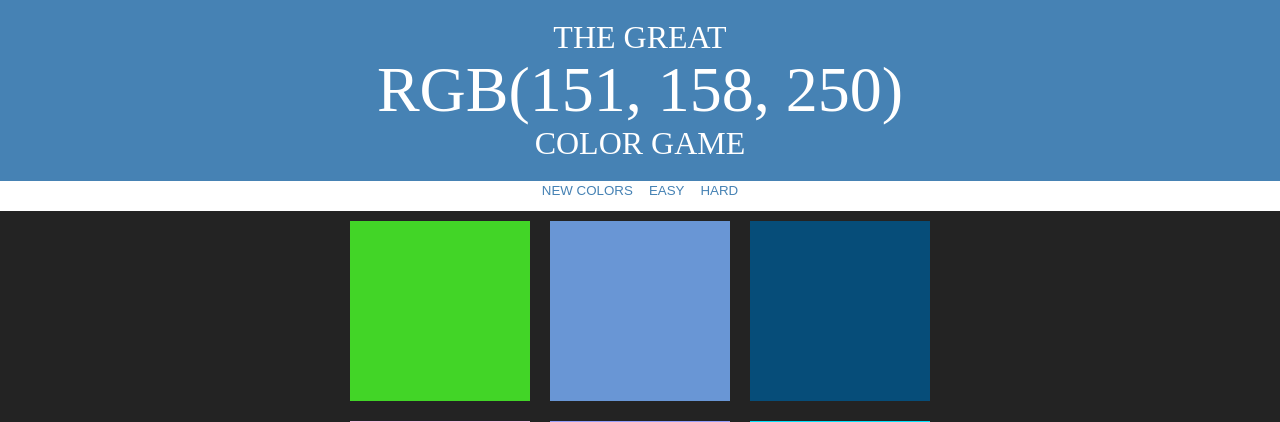
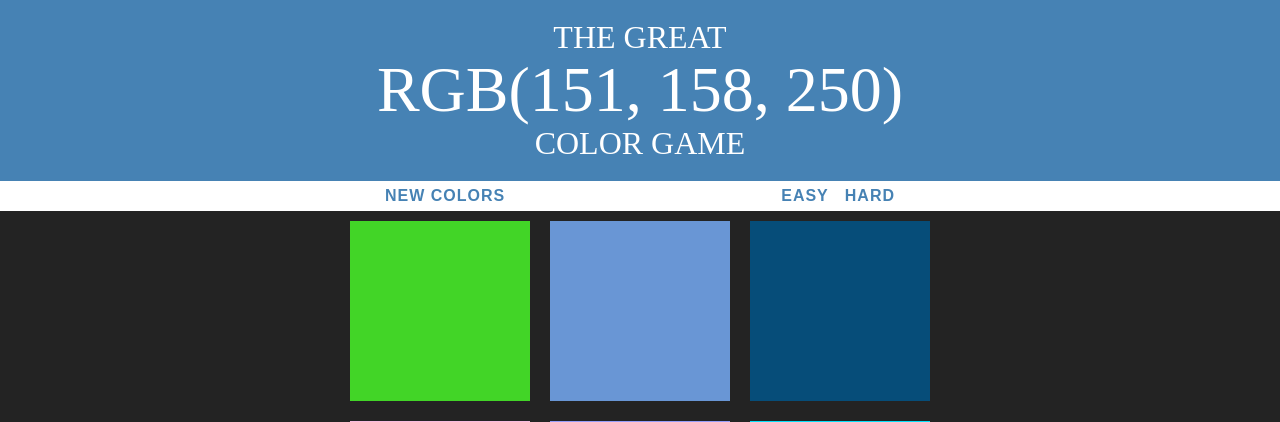
Before and after one commit to efertsch/RGB-Guessing-Game, a PHP site: page /game.html in a window 1280 px wide. Shown: the top 422 px of the page. Run offline with PHP 8.4, Linux system fonts and the light colour scheme.

Commit message:
styles span in menu to leave space for feedback message

```diff
--- a/styles.css
+++ b/styles.css
@@ -35,6 +35,11 @@ h1 {
 	text-align: center;
 }
 
+#message {
+	display: inline-block;
+	width: 20%;
+}
+
 .selected {
 	background: blue;
 }
@@ -48,5 +53,8 @@ button {
 	background: none;
 	color: steelblue;
 	text-transform: uppercase;
-
+	height: 100%;
+	font-weight: 700;
+	letter-spacing: 1px;
+	font-size: inherit;
 }
```
